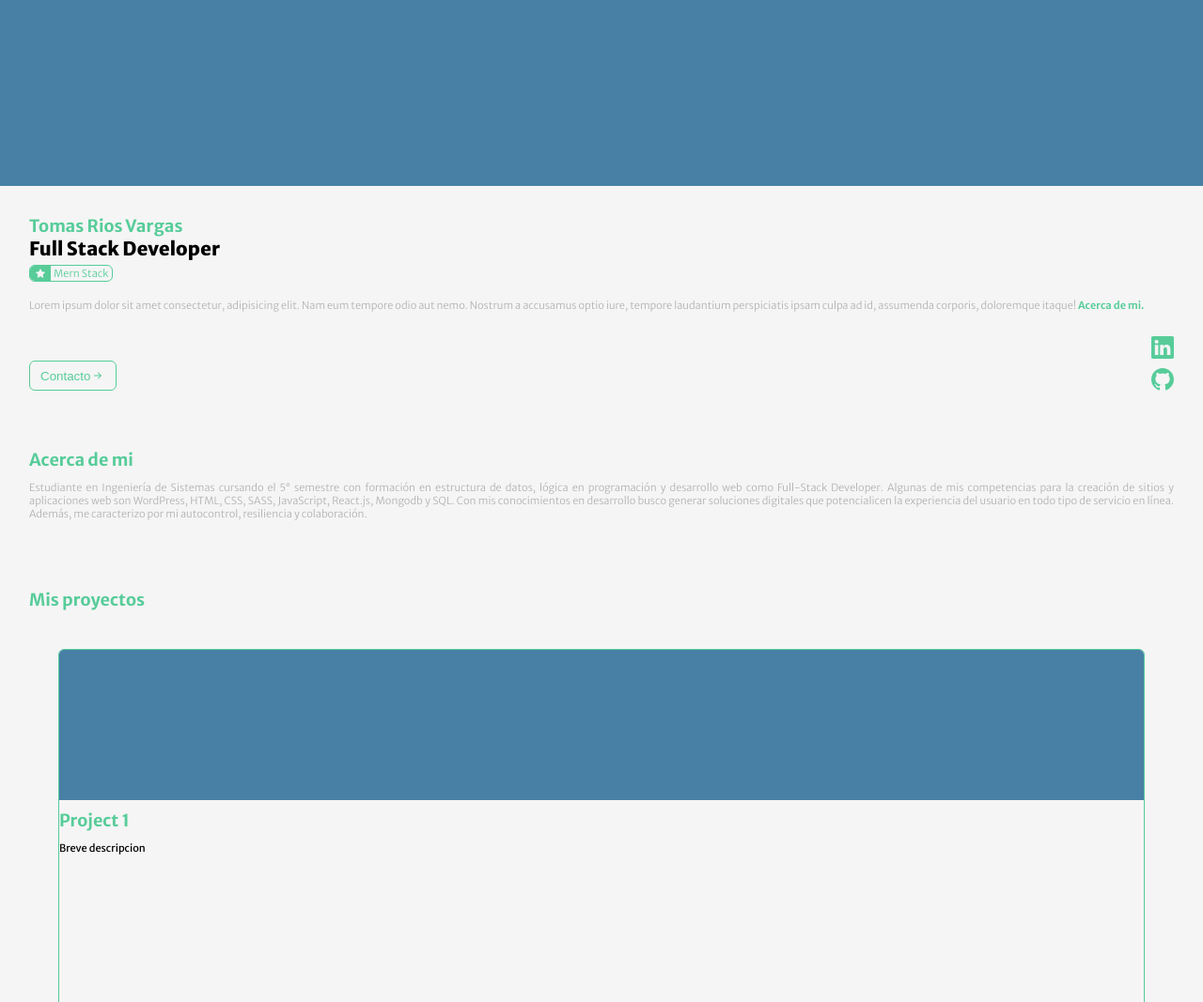
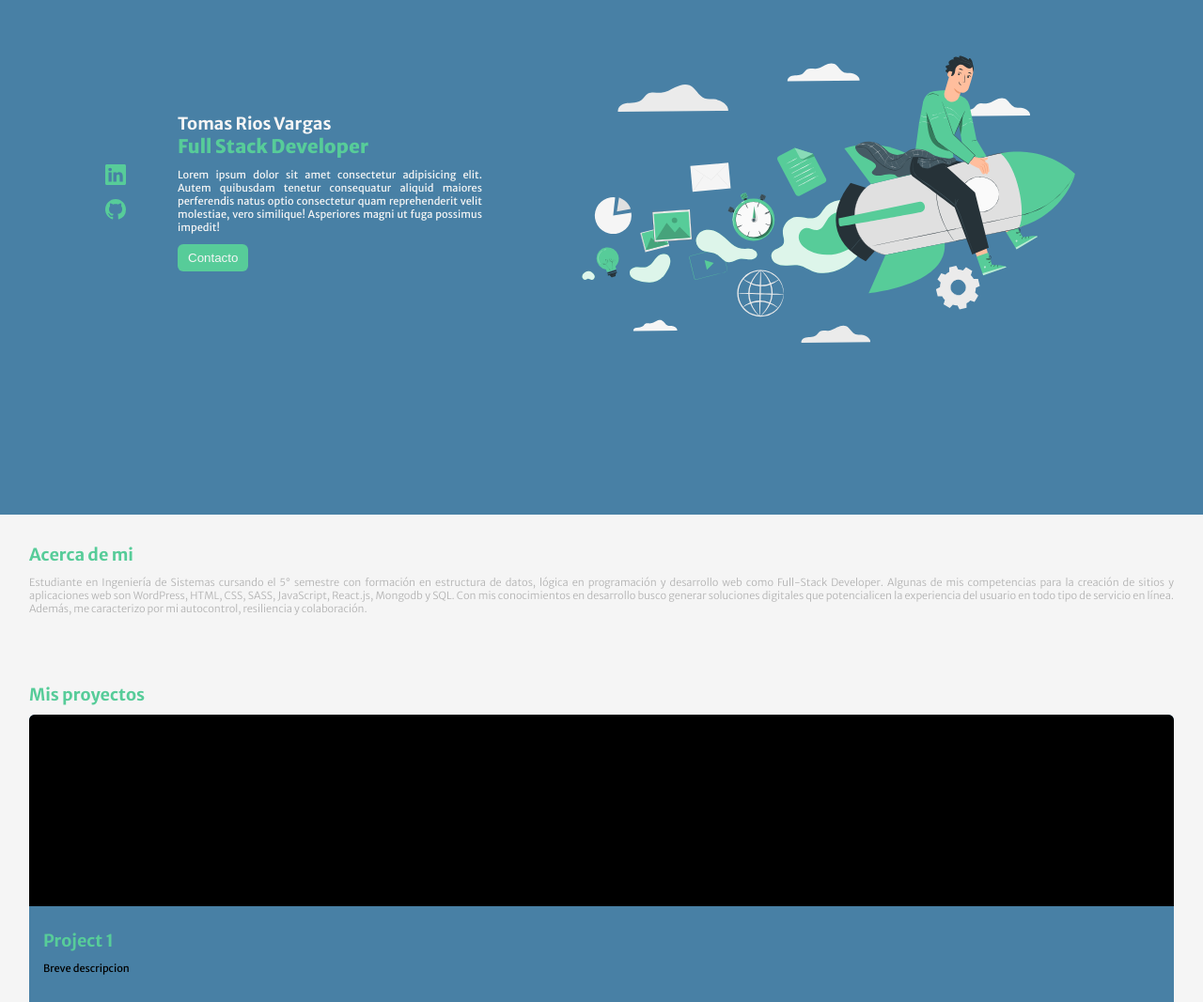
Before and after one commit to Tomasrv333/personal-portfolio, a website: page index.html in a window 1280 px wide. Shown: the part 214-1281 px from the top of the page at 94% size. Drawn offline with nearby package versions, Linux system fonts and the light colour scheme.

Commit message:
Iniciando desktop responsive

```diff
--- a/index.html
+++ b/index.html
@@ -33,30 +33,24 @@
     <main>
         <section class="main-background">
             <div class="background">
-
+                <div class="background-side side-1">
+                    <svg xmlns="http://www.w3.org/2000/svg" width="16" height="16" fill="currentColor" class="bi bi-linkedin" viewBox="0 0 16 16">
+                        <path d="M0 1.146C0 .513.526 0 1.175 0h13.65C15.474 0 16 .513 16 1.146v13.708c0 .633-.526 1.146-1.175 1.146H1.175C.526 16 0 15.487 0 14.854V1.146zm4.943 12.248V6.169H2.542v7.225h2.401zm-1.2-8.212c.837 0 1.358-.554 1.358-1.248-.015-.709-.52-1.248-1.342-1.248-.822 0-1.359.54-1.359 1.248 0 .694.521 1.248 1.327 1.248h.016zm4.908 8.212V9.359c0-.216.016-.432.08-.586.173-.431.568-.878 1.232-.878.869 0 1.216.662 1.216 1.634v3.865h2.401V9.25c0-2.22-1.184-3.252-2.764-3.252-1.274 0-1.845.7-2.165 1.193v.025h-.016a5.54 5.54 0 0 1 .016-.025V6.169h-2.4c.03.678 0 7.225 0 7.225h2.4z"/>
+                    </svg>
+                    <svg xmlns="http://www.w3.org/2000/svg" width="16" height="16" fill="currentColor" class="bi bi-github" viewBox="0 0 16 16">
+                        <path d="M8 0C3.58 0 0 3.58 0 8c0 3.54 2.29 6.53 5.47 7.59.4.07.55-.17.55-.38 0-.19-.01-.82-.01-1.49-2.01.37-2.53-.49-2.69-.94-.09-.23-.48-.94-.82-1.13-.28-.15-.68-.52-.01-.53.63-.01 1.08.58 1.23.82.72 1.21 1.87.87 2.33.66.07-.52.28-.87.51-1.07-1.78-.2-3.64-.89-3.64-3.95 0-.87.31-1.59.82-2.15-.08-.2-.36-1.02.08-2.12 0 0 .67-.21 2.2.82.64-.18 1.32-.27 2-.27.68 0 1.36.09 2 .27 1.53-1.04 2.2-.82 2.2-.82.44 1.1.16 1.92.08 2.12.51.56.82 1.27.82 2.15 0 3.07-1.87 3.75-3.65 3.95.29.25.54.73.54 1.48 0 1.07-.01 1.93-.01 2.2 0 .21.15.46.55.38A8.012 8.012 0 0 0 16 8c0-4.42-3.58-8-8-8z"/>
+                    </svg>
+                </div>
+                <div class="background-side side-2">
+                    <h2>Tomas Rios Vargas</h2>
+                    <h1>Full Stack Developer</h1>
+                    <p>Lorem ipsum dolor sit amet consectetur adipisicing elit. Autem quibusdam tenetur consequatur aliquid maiores perferendis natus optio consectetur quam reprehenderit velit molestiae, vero similique! Asperiores magni ut fuga possimus impedit!</p>
+                    <button>Contacto</button>
+                </div>
+                <div class="background-side side-3">
+                    <img src="/src/img/Market launch-pana.svg" alt="">
+                </div>
             </div>
-
-            <div class="background-info">
-                <!-- <h2 class="info-title">Hi, I'm Tomás</h2>
-                <p class="info-subtitle">Full-Stack Developer</p>
-                <p class="info-description">Lorem ipsum dolor sit amet consectetur adipisicing elit. Placeat inventore quo minima iusto sed provident rerum quam, eum repellat voluptates porro vero? Nulla nisi, odio veniam voluptas vero doloremque consectetur.</p>
-                <div class="scroll-down">
-                    <svg xmlns="http://www.w3.org/2000/svg" width="16" height="16" fill="currentColor" class="bi bi-mouse" viewBox="0 0 16 16">
-                        <path d="M8 3a.5.5 0 0 1 .5.5v2a.5.5 0 0 1-1 0v-2A.5.5 0 0 1 8 3zm4 8a4 4 0 0 1-8 0V5a4 4 0 1 1 8 0v6zM8 0a5 5 0 0 0-5 5v6a5 5 0 0 0 10 0V5a5 5 0 0 0-5-5z"/>
-                    </svg>
-                    <p>Scroll down</p>
-                    <svg xmlns="http://www.w3.org/2000/svg" width="16" height="16" fill="currentColor" class="bi bi-arrow-down" viewBox="0 0 16 16">
-                        <path fill-rule="evenodd" d="M8 1a.5.5 0 0 1 .5.5v11.793l3.146-3.147a.5.5 0 0 1 .708.708l-4 4a.5.5 0 0 1-.708 0l-4-4a.5.5 0 0 1 .708-.708L7.5 13.293V1.5A.5.5 0 0 1 8 1z"/>
-                    </svg>
-                </div>               -->
-            </div>
-
-            <div class="background-line">
-                <!-- <button class="button-1">Contact me <svg xmlns="http://www.w3.org/2000/svg" width="16" height="16" fill="currentColor" class="bi bi-arrow-down" viewBox="0 0 16 16">
-                    <path fill-rule="evenodd" d="M8 1a.5.5 0 0 1 .5.5v11.793l3.146-3.147a.5.5 0 0 1 .708.708l-4 4a.5.5 0 0 1-.708 0l-4-4a.5.5 0 0 1 .708-.708L7.5 13.293V1.5A.5.5 0 0 1 8 1z"/>
-                </svg>
-                </button>
-            </div> -->
         </section>
 
         <section class="main-resume">
@@ -102,8 +96,10 @@
                         <div class="project-img">
 
                         </div>
-                        <h2>Project 1</h2>
-                        <p>Breve descripcion</p>
+                        <div class="project-info">
+                            <h2>Project 1</h2>
+                            <p>Breve descripcion</p>
+                        </div>
                         <div class="project-links">
 
                         </div>
@@ -115,8 +111,10 @@
                         <div class="project-img">
 
                         </div>
-                        <h2>Project 2</h2>
-                        <p>Breve descripcion</p>
+                        <div class="project-info">
+                            <h2>Project 2</h2>
+                            <p>Breve descripcion</p>
+                        </div>
                         <div class="project-links">
 
                         </div>
@@ -189,7 +187,7 @@
         <section class="main-contact">
             <h2>Contacto</h2>
             <p>Enviame un mensaje</p>
-            <form action="">
+            <form id="form" action="">
                 <label for="name">Nombre</label>
                 <input name="name" type="text" placeholder="Ingresa tu nombre">
                 <label for="email">Email</label>
--- a/src/js/app.js
+++ b/src/js/app.js
@@ -4,3 +4,9 @@ var swiper = new Swiper(".mySwiper", {
       dynamicBullets: true,
     },
   });
+
+  let inputName = document.querySelector('#form')
+
+
+
+  console.log(inputName)
--- a/src/scss/_background.scss
+++ b/src/scss/_background.scss
@@ -4,4 +4,75 @@
     height: 40vh;
     padding: 0 3.1rem;
     background-color: $color-2;
+
+    .background-side {
+        display: none;
+    }
+
+    @include for-tablet-only {
+        height: 86vh;
+        padding: 0 5.1rem;
+        display: flex;
+        flex-direction: row;
+        justify-content: space-around;
+        align-items: center;
+        gap: 3.1rem;
+
+        .background-side {
+            display: block;
+
+            img {
+                width: 100%;
+            }
+
+            svg {
+                width: 22px;
+                height: 22px;
+                color: $color-3;
+            }
+        }
+
+        .side-1 {
+            display: flex;
+            flex-direction: column;
+            gap: 1.5rem;
+        }
+
+        .side-2 {
+            width: 30%;
+            h2 {
+                color: $color-4;
+            }
+
+            h1 {
+                color: $color-3;
+            }
+
+            p {
+                color: $color-4;
+                text-align: justify;
+            }
+
+            button {
+                @include button-2
+            }
+        }
+
+        .side-3 {
+            img {
+                width: 100%;
+                height: 30rem;
+            }
+        }
+    }
+
+    @include for-desktop-only {
+        padding: 0 10rem;
+
+        .side-3 {
+            img {
+                height: 40rem;
+            }
+        }
+    }
 }
--- a/src/scss/_main-resume.scss
+++ b/src/scss/_main-resume.scss
@@ -3,6 +3,10 @@
 .main-resume {
     height: fit-content;
     padding: 3.1rem 3.1rem;
+
+    @include for-tablet-only {
+        display: none;
+    }
 }
 
 .resume-content {
@@ -23,7 +27,7 @@
 
     .resume-badge {
         width: fit-content;
-        height: 1.8rem;
+        height: fit-content;
         border: 0.1rem solid $color-3;
         border-radius: 0.6rem;
         margin-top: 0.5rem;
@@ -33,7 +37,7 @@
         align-items: center;
 
         svg {
-            width: 22px;
+            width: 1.6rem;
             height: 100%;
             padding: 0.3rem;
             color: $color-4;
--- a/src/scss/_nav.scss
+++ b/src/scss/_nav.scss
@@ -51,13 +51,16 @@ nav {
 
     @include for-phone-only {
         display: flex;
-        padding: 0;
+    }
+
+    @include for-tablet-only {
+        padding: 1.5rem 5.1rem 0 5.1rem;
     }
 
     @include for-desktop-only {
         justify-content: space-between;
         align-items: center;
-        padding: 1.8rem 10rem;
+        padding: 1.8rem 10rem 0 10rem;
     }
 
 
--- a/src/scss/_projects.scss
+++ b/src/scss/_projects.scss
@@ -12,23 +12,25 @@
 }
 
 .project-content {
-    height: 70vh;
 
     .project-slide {
-        padding: 3.1rem;
 
         .project-card {
-            height: 70vh;
+            height: 34rem;
             border-radius: 0.6rem;
-            border: 0.1rem solid $color-3;
+            background-color: $color-2;
             overflow: hidden;
         }
 
         .project-img {
             width: 100%;
-            height: 16rem;
-            background-color: $color-2;
+            height: 60%;
+            background-color: $color-1;
             margin-bottom: 1rem;
+        }
+
+        .project-info {
+            padding: 1.5rem;
         }
     }
 }
```
Also changed, not shown: src/css/main.css, src/img/Market launch-pana.svg (added).
